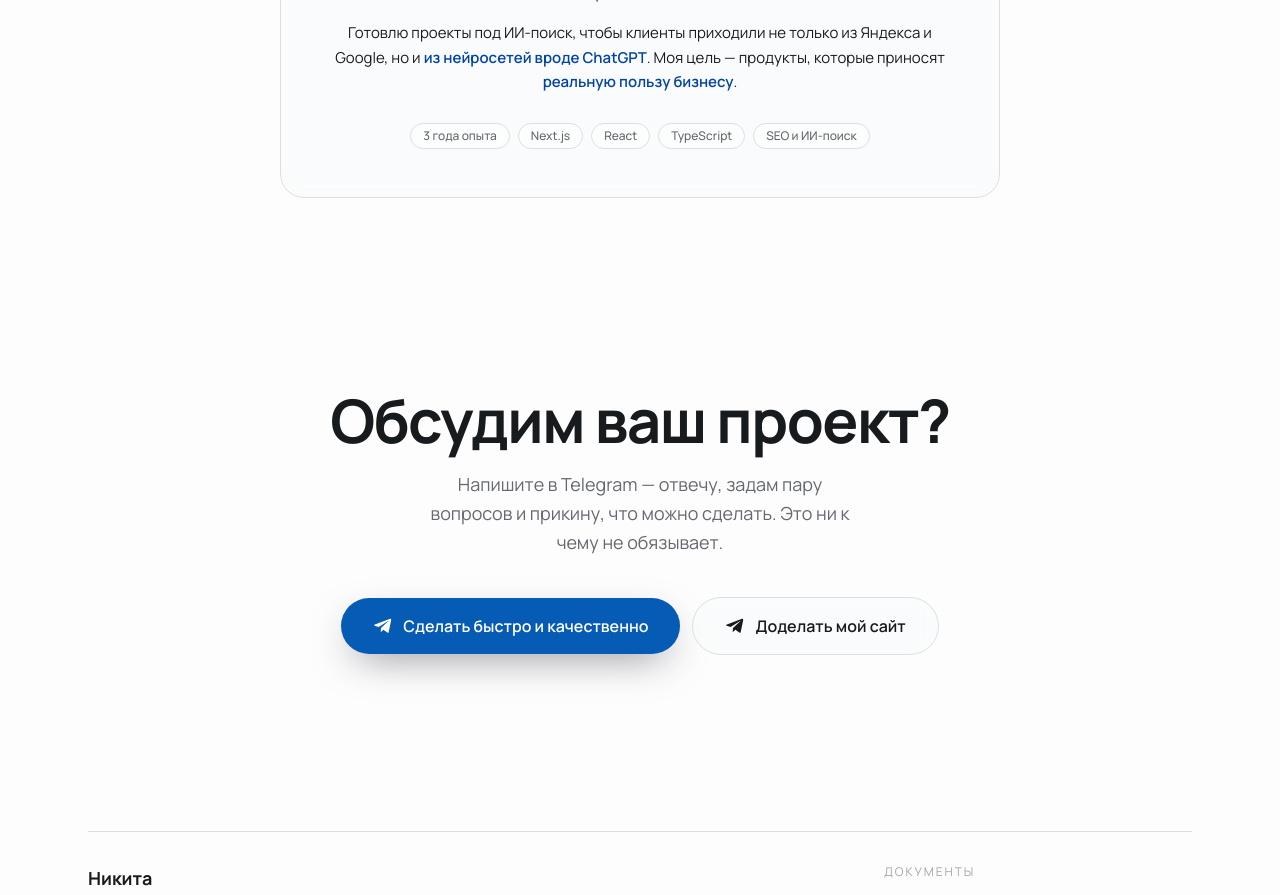
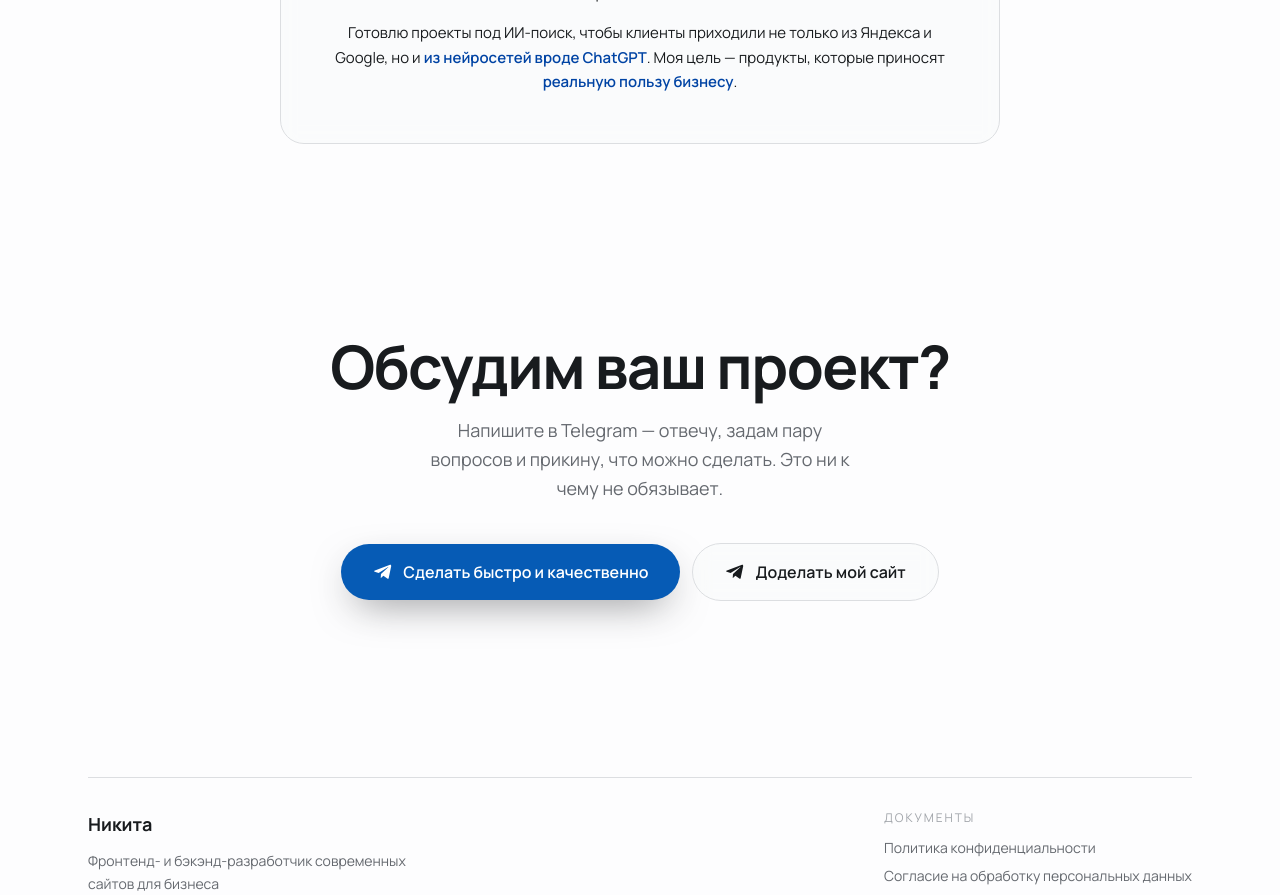
Before and after one commit to Nkey666/nkeydesign, a Next.js app: page / in a window 1280 px wide. Shown: the part 5980-6875 px from the top of the page. Built offline with nearby package versions, Linux system fonts and the light colour scheme; no server answers.

Commit message:
Remove redundant tag chips from About (anti-slop)

```diff
--- a/components/site/about-specialist.tsx
+++ b/components/site/about-specialist.tsx
@@ -39,19 +39,6 @@ export function AboutSpecialist() {
             <span className="font-semibold text-brand-strong">реальную пользу бизнесу</span>.
           </p>
         </div>
-
-        <div className="mt-7 flex flex-wrap justify-center gap-2">
-          {["3 года опыта", "Next.js", "React", "TypeScript", "SEO и ИИ-поиск"].map(
-            (t) => (
-              <span
-                key={t}
-                className="rounded-full border border-border bg-bg/60 px-3 py-1 text-xs font-medium text-muted"
-              >
-                {t}
-              </span>
-            ),
-          )}
-        </div>
       </SpotlightCard>
       </Reveal>
     </section>
```
